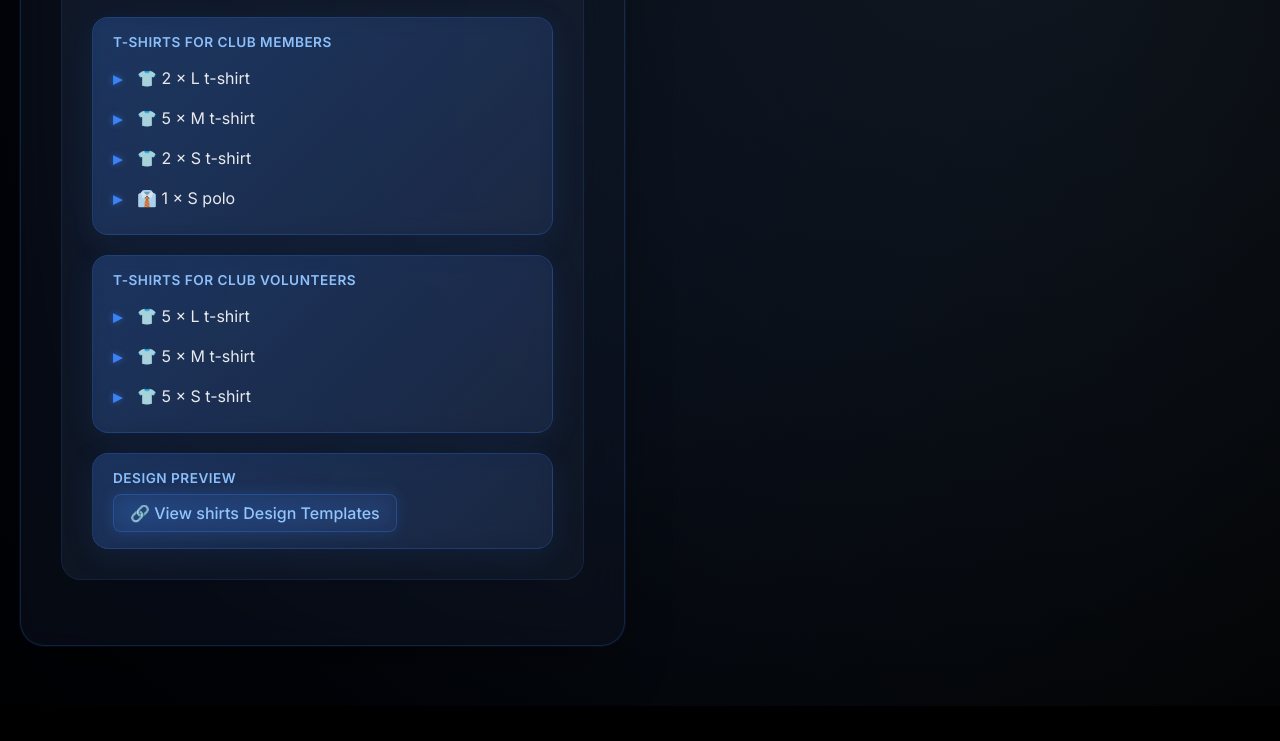
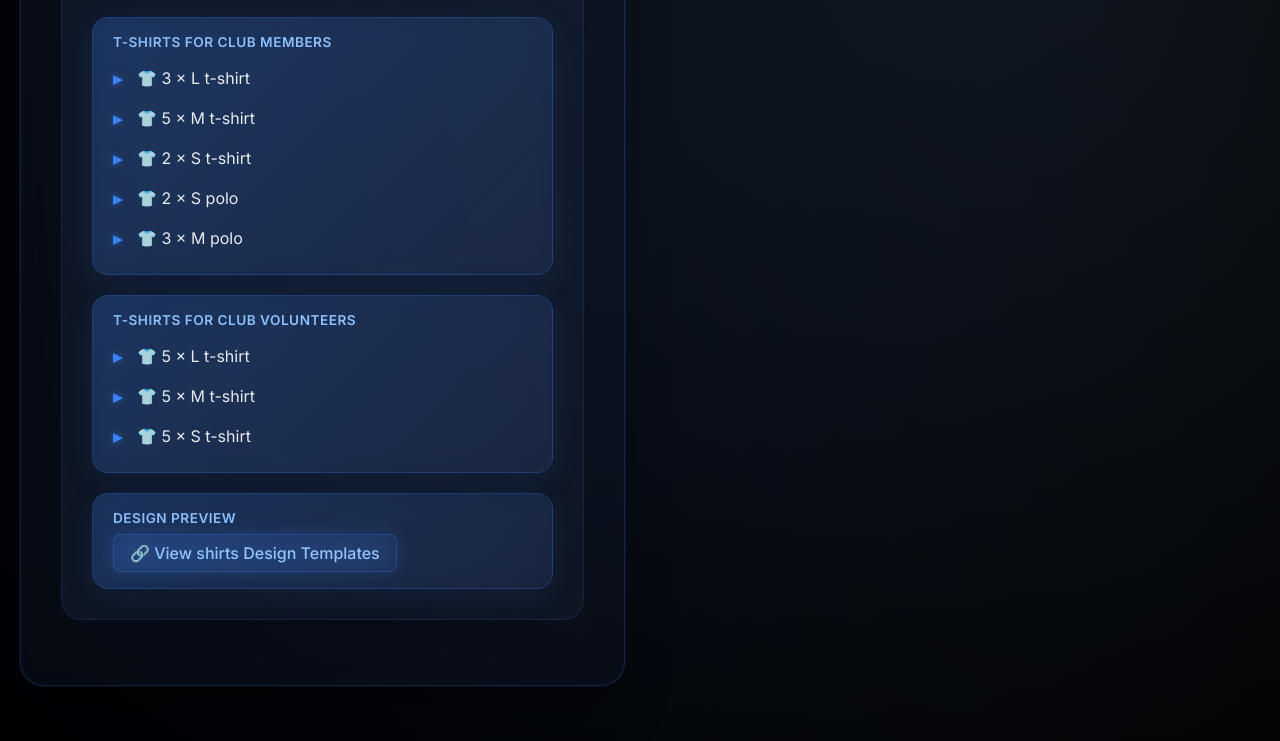
Before and after one commit to zm-x/iw_approved, a plain HTML site: page index.html in a window 1280 px wide. Shown: the part 1980-2721 px from the top of the page. Before the commit the page ends 2686 px from the top, so only its background shows below. Drawn offline with Linux system fonts and the light colour scheme.

Commit message:
Update index.html

```diff
--- a/index.html
+++ b/index.html
@@ -651,10 +651,11 @@
                     <div class="detail-item highlight" style="margin-top: 20px;">
                         <div class="detail-label">T-shirts for Club Members</div>
                         <ul class="logistics-list">
-                            <li>👕 2 × L t-shirt</li>
+                            <li>👕 3 × L t-shirt</li>
                             <li>👕 5 × M t-shirt</li>
                             <li>👕 2 × S t-shirt</li>
-                            <li>👔 1 × S polo</li>
+                            <li>👕 2 × S polo</li>
+                            <li>👕 3 × M polo</li>
                         </ul>
                     </div>
                     <div class="detail-item highlight" style="margin-top: 20px;">
```
